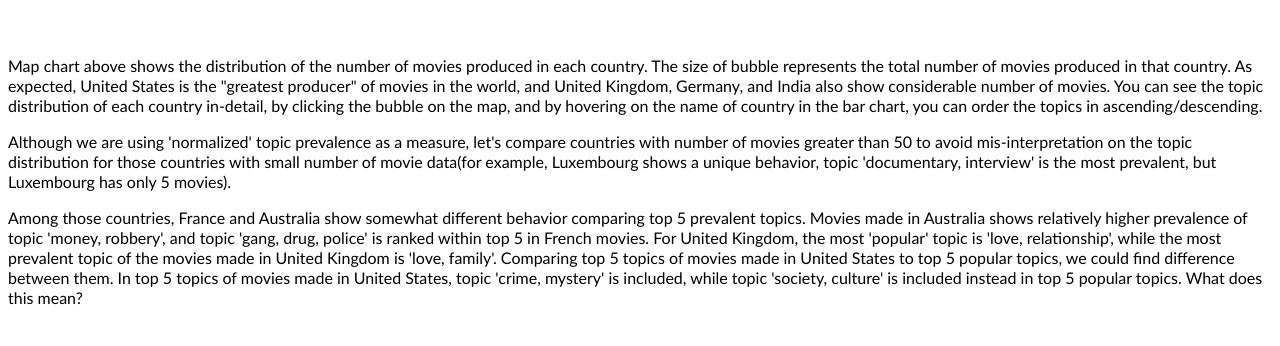
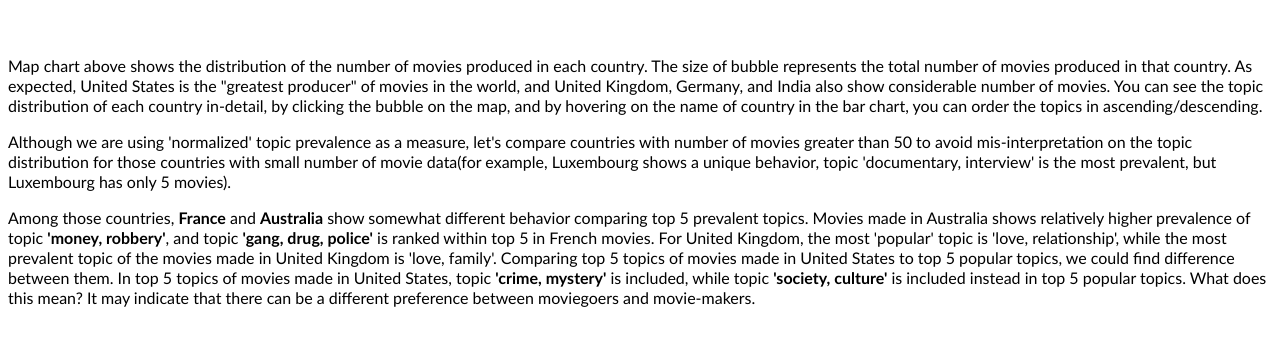
Before and after one commit to soorajmr/moviemeta_web, a plain HTML site: page index.html in a window 1280 px wide. Shown: the part 2628-2974 px from the top of the page. Drawn offline with Linux system fonts and the light colour scheme.

Commit message:
Update index.html

```diff
--- a/index.html
+++ b/index.html
@@ -57,7 +57,7 @@ Interestingly, 3 out of top 5 topics represent 'relationship' with others(love,
 <br>
 <p>Map chart above shows the distribution of the number of movies produced in each country. The size of bubble represents the total number of movies produced in that country. As expected, United States is the "greatest producer" of movies in the world, and United Kingdom, Germany, and India also show considerable number of movies. You can see the topic distribution of each country in-detail, by clicking the bubble on the map, and by hovering on the name of country in the bar chart, you can order the topics in ascending/descending. </p>
 <p>Although we are using 'normalized' topic prevalence as a measure, let's compare countries with number of movies greater than 50 to avoid mis-interpretation on the topic distribution for those countries with small number of movie data(for example, Luxembourg shows a unique behavior, topic 'documentary, interview' is the most prevalent, but Luxembourg has only 5 movies).</p>
-<p>Among those countries, France and Australia show somewhat different behavior comparing top 5 prevalent topics. Movies made in Australia shows relatively higher prevalence of topic 'money, robbery', and topic 'gang, drug, police' is ranked within top 5 in French movies. For United Kingdom, the most 'popular' topic is 'love, relationship', while the most prevalent topic of the movies made in United Kingdom is 'love, family'. Comparing top 5 topics of movies made in United States to top 5 popular topics, we could find difference between them. In top 5 topics of movies made in United States, topic 'crime, mystery' is included, while topic 'society, culture' is included instead in top 5 popular topics. What does this mean?  </p>
+<p>Among those countries, <b>France</b> and <b>Australia</b> show somewhat different behavior comparing top 5 prevalent topics. Movies made in Australia shows relatively higher prevalence of topic <b>'money, robbery'</b>, and topic <b>'gang, drug, police'</b> is ranked within top 5 in French movies. For United Kingdom, the most 'popular' topic is 'love, relationship', while the most prevalent topic of the movies made in United Kingdom is 'love, family'. Comparing top 5 topics of movies made in United States to top 5 popular topics, we could find difference between them. In top 5 topics of movies made in United States, topic <b>'crime, mystery'</b> is included, while topic <b>'society, culture'</b> is included instead in top 5 popular topics. What does this mean? It may indicate that there can be a different preference between moviegoers and movie-makers. </p>
 <br>
 <br>
 
```
